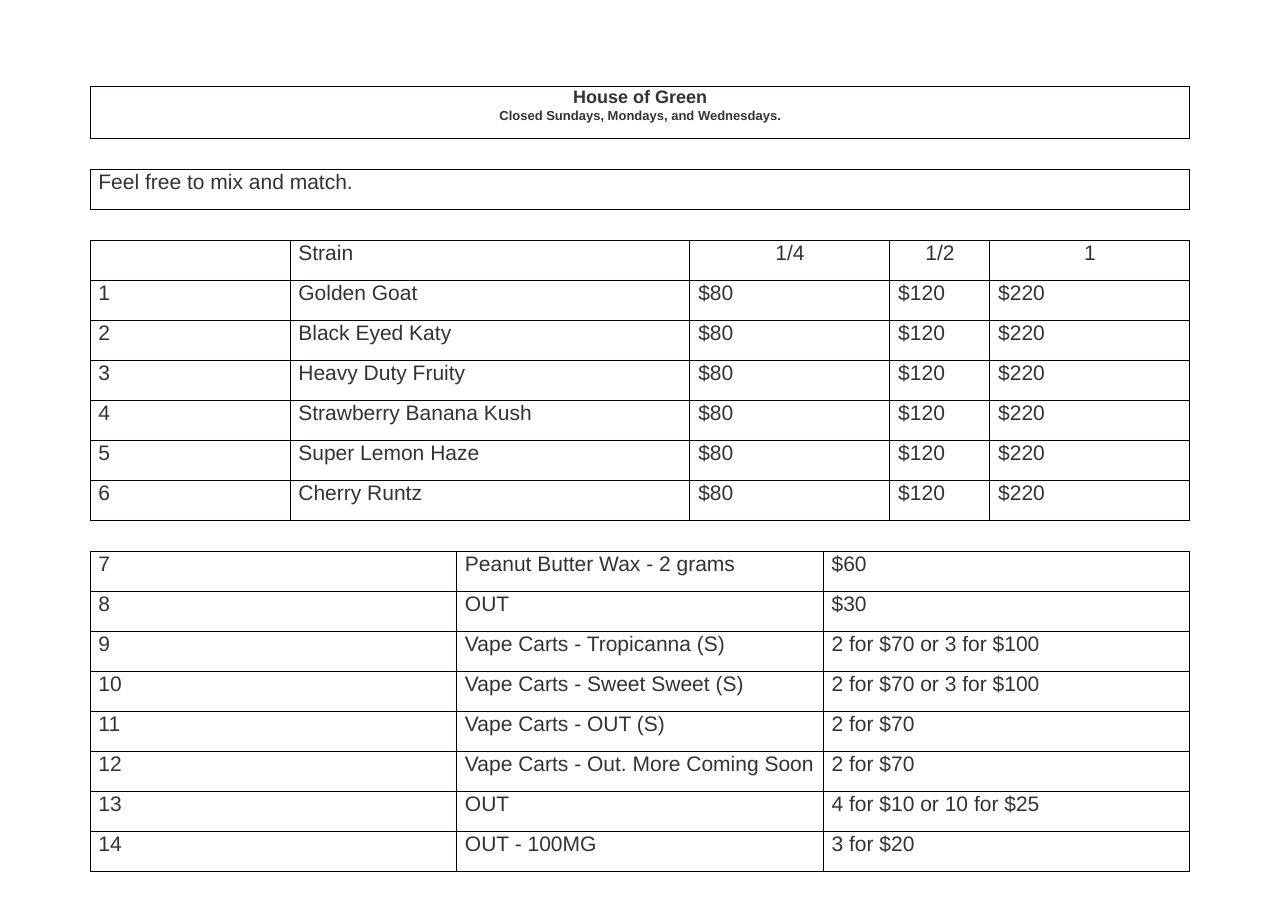
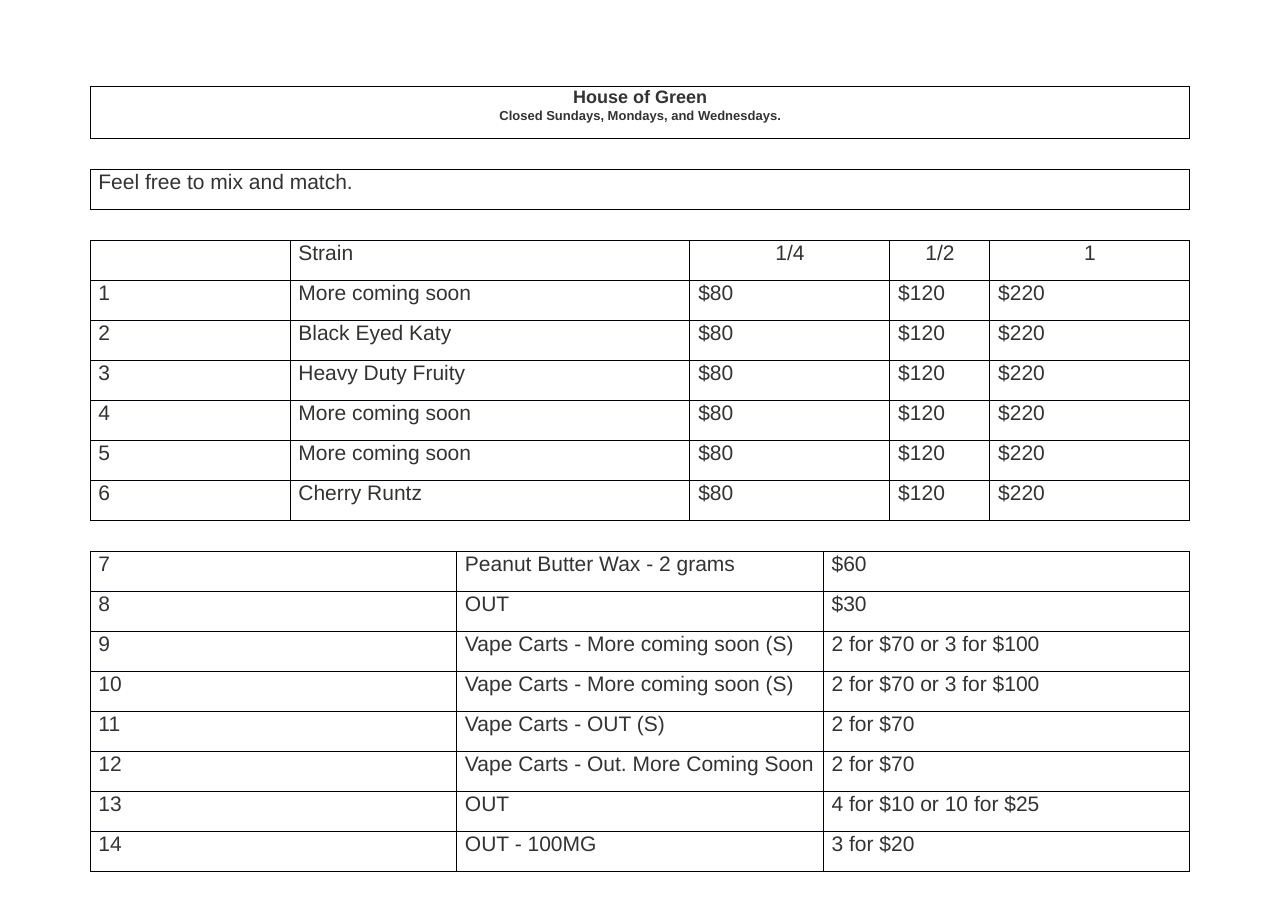
Before and after one commit to cheezwhiz2002/peace, a plain HTML site: page index.html in a window 1280 px wide. Drawn offline with nearby package versions, Linux system fonts and the light colour scheme.

Commit message:
Update index.html

```diff
--- a/index.html
+++ b/index.html
@@ -90,7 +90,7 @@
 			<P>1</P>
 		</TD>
 		<TD STYLE="border: 1px solid #00000a; padding-top: 0in; padding-bottom: 0in; padding-left: 0.08in; padding-right: 0.08in">
-			<P>Golden Goat</P>
+			<P>More coming soon</P>
 		</TD>
 		<TD STYLE="border: 1px solid #00000a; padding-top: 0in; padding-bottom: 0in; padding-left: 0.08in; padding-right: 0.08in">
 			<P>$80</P>
@@ -141,7 +141,7 @@
 			<P>4</P>
 		</TD>
 		<TD STYLE="border: 1px solid #00000a; padding-top: 0in; padding-bottom: 0in; padding-left: 0.08in; padding-right: 0.08in">
-			<P>Strawberry Banana Kush</P>
+			<P>More coming soon</P>
 		</TD>
 		<TD STYLE="border: 1px solid #00000a; padding-top: 0in; padding-bottom: 0in; padding-left: 0.08in; padding-right: 0.08in">
 			<P>$80</P>
@@ -158,7 +158,7 @@
 			<P>5</P>
 		</TD>
 		<TD STYLE="border: 1px solid #00000a; padding-top: 0in; padding-bottom: 0in; padding-left: 0.08in; padding-right: 0.08in">
-			<P>Super Lemon Haze</P>
+			<P>More coming soon</P>
 		</TD>
 		<TD STYLE="border: 1px solid #00000a; padding-top: 0in; padding-bottom: 0in; padding-left: 0.08in; padding-right: 0.08in">
 			<P>$80</P>
@@ -220,7 +220,7 @@
 			<P>9</P>
 		</TD>
 		<TD STYLE="border: 1px solid #00000a; padding-top: 0in; padding-bottom: 0in; padding-left: 0.08in; padding-right: 0.08in">
-			<P>Vape Carts - Tropicanna (S)  </P>
+			<P>Vape Carts - More coming soon (S)  </P>
 		</TD>
 		<TD STYLE="border: 1px solid #00000a; padding-top: 0in; padding-bottom: 0in; padding-left: 0.08in; padding-right: 0.08in">
 			<P>2 for $70 or 3 for $100</P>
@@ -231,7 +231,7 @@
 			<P>10</P>
 		</TD>
 		<TD STYLE="border: 1px solid #00000a; padding-top: 0in; padding-bottom: 0in; padding-left: 0.08in; padding-right: 0.08in">
-			<P>Vape Carts - Sweet Sweet (S)  </P>
+			<P>Vape Carts - More coming soon (S)  </P>
 		</TD>
 		<TD STYLE="border: 1px solid #00000a; padding-top: 0in; padding-bottom: 0in; padding-left: 0.08in; padding-right: 0.08in">
 			<P>2 for $70 or 3 for $100</P>
```
